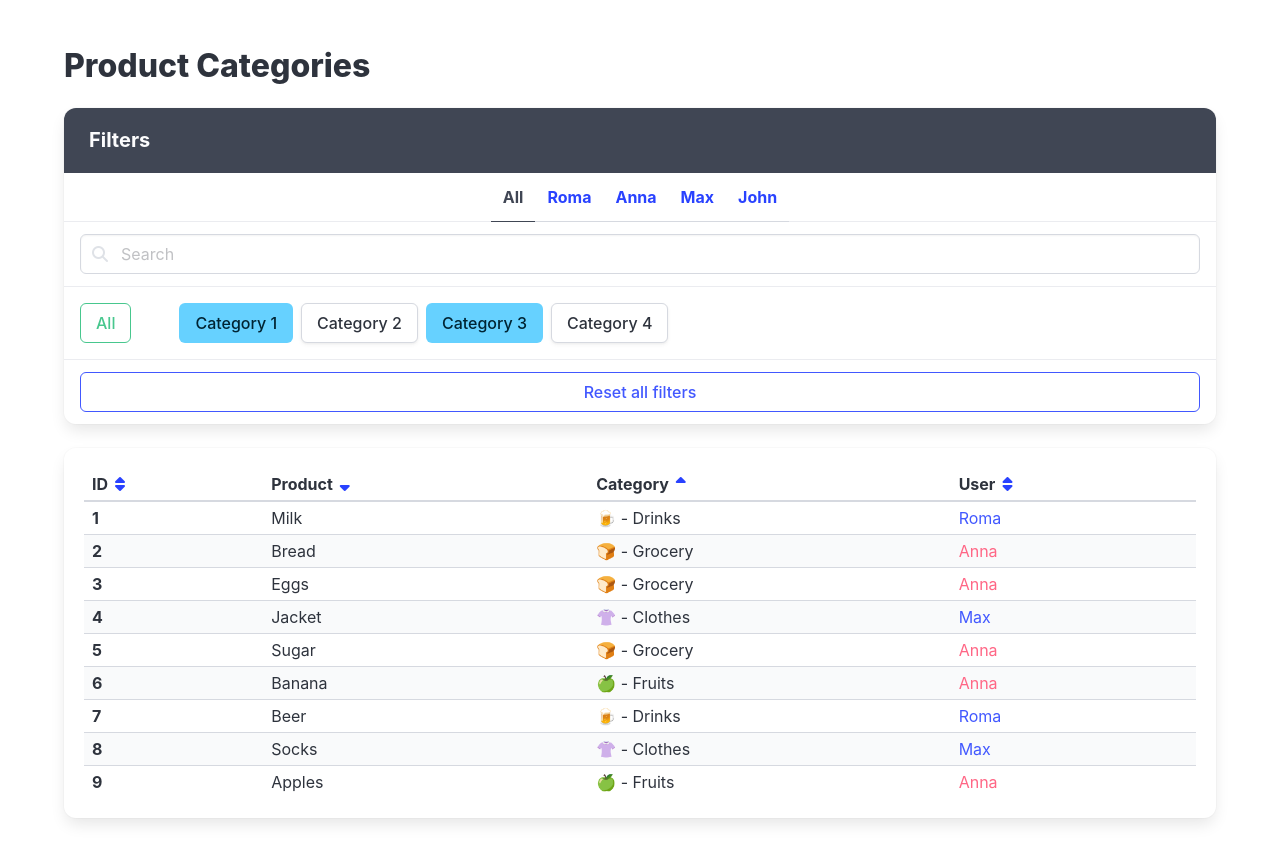
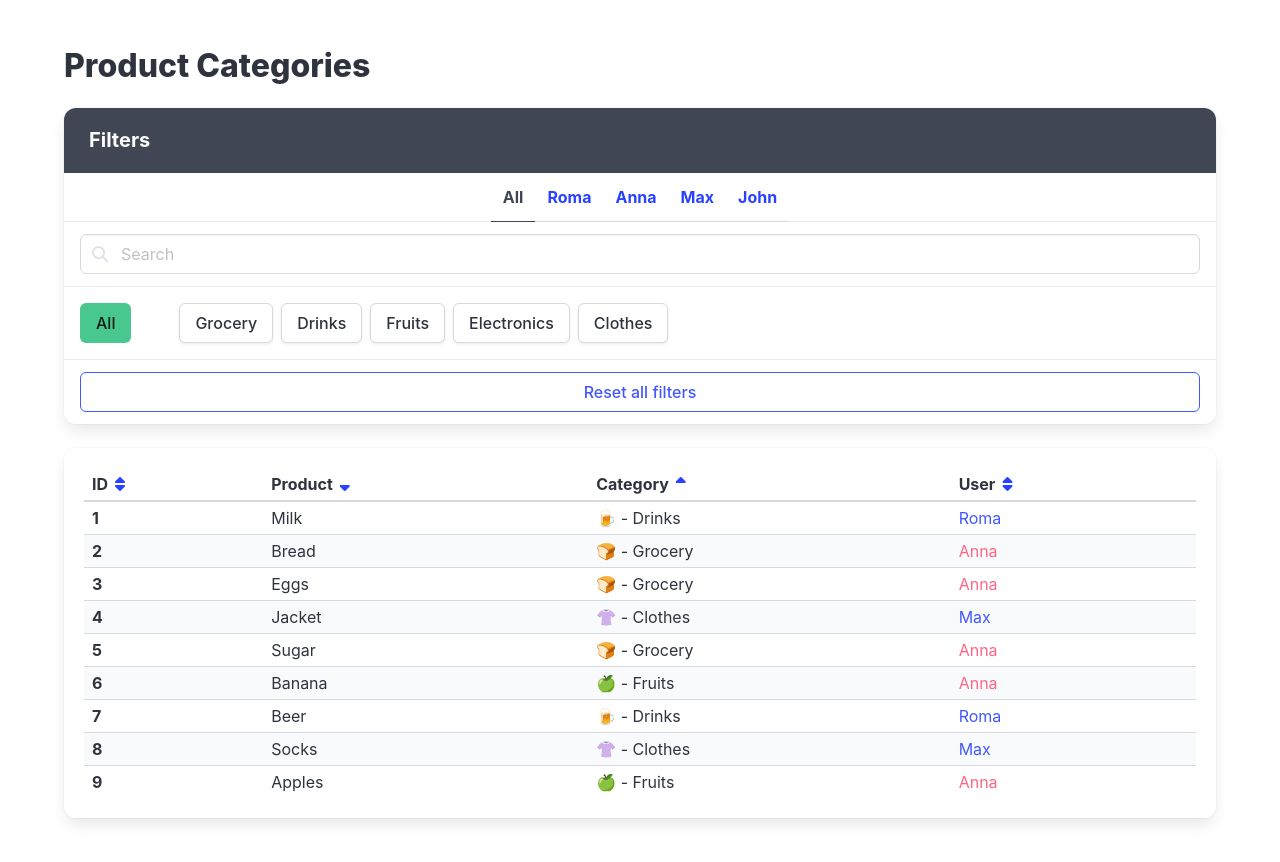
Before and after one commit to AchekcSs/fs_jul_26_react_product-categories-practice-yakimov, a React (Vite) app: page / in a window 1280 px wide. Shown: the top 862 px of the page. Built offline with nearby package versions, Linux system fonts and the light colour scheme.

Commit message:
feat: allow to select several categories

```diff
--- a/src/App.jsx
+++ b/src/App.jsx
@@ -1,9 +1,10 @@
 /* eslint-disable jsx-a11y/accessible-emoji */
+import { useState } from 'react';
+
 import cn from 'classnames';
 
 import './App.scss';
 
-import { useState } from 'react';
 import usersFromServer from './api/users';
 import categoriesFromServer from './api/categories';
 import productsFromServer from './api/products';
@@ -27,6 +28,7 @@ const products = productsFromServer.map(product => {
 export const App = () => {
   const [selectedUser, setSelectedUser] = useState(null);
   const [query, setQuery] = useState('');
+  const [selectedCategories, setSelectedCategories] = useState([]);
 
   const handleUserClick = user => setSelectedUser(user);
 
@@ -37,6 +39,24 @@ export const App = () => {
   const handleResetClick = () => {
     setSelectedUser(null);
     setQuery('');
+    setSelectedCategories([]);
+  };
+
+  const handleCategoryFilterClick = category => {
+    setSelectedCategories(prev => {
+      const currentSelectedCategories = [...prev];
+
+      if (!currentSelectedCategories.includes(category)) {
+        currentSelectedCategories.push(category);
+      } else {
+        currentSelectedCategories.splice(
+          currentSelectedCategories.indexOf(category),
+          1,
+        );
+      }
+
+      return currentSelectedCategories;
+    });
   };
 
   const getVisibleProducts = (incomeProducts, inputQuery) => {
@@ -55,6 +75,20 @@ export const App = () => {
 
         return processedName.includes(processedQuery);
       });
+    }
+
+    if (selectedCategories.length !== 0) {
+      const productsByCategories = [];
+
+      selectedCategories.forEach(({ title }) => {
+        productsByCategories.push(
+          ...currentProducts.filter(
+            product => product.category.title === title,
+          ),
+        );
+      });
+
+      return productsByCategories.sort((a, b) => a.id - b.id);
     }
 
     return currentProducts;
@@ -130,33 +164,33 @@ export const App = () => {
               <a
                 href="#/"
                 data-cy="AllCategories"
-                className="button is-success mr-6 is-outlined"
+                className={cn('button', 'is-success', 'mr-6', {
+                  'is-outlined': selectedCategories.length !== 0,
+                })}
+                onClick={() => setSelectedCategories([])}
               >
                 All
               </a>
 
-              <a
-                data-cy="Category"
-                className="button mr-2 my-1 is-info"
-                href="#/"
-              >
-                Category 1
-              </a>
+              {categoriesFromServer.map(category => {
+                const isSelected = selectedCategories.find(
+                  ({ id }) => category.id === id,
+                );
 
-              <a data-cy="Category" className="button mr-2 my-1" href="#/">
-                Category 2
-              </a>
-
-              <a
-                data-cy="Category"
-                className="button mr-2 my-1 is-info"
-                href="#/"
-              >
-                Category 3
-              </a>
-              <a data-cy="Category" className="button mr-2 my-1" href="#/">
-                Category 4
-              </a>
+                return (
+                  <a
+                    key={category.id}
+                    data-cy="Category"
+                    className={cn('button', 'mr-2', 'my-1', {
+                      'is-info': isSelected,
+                    })}
+                    href="#/"
+                    onClick={() => handleCategoryFilterClick(category)}
+                  >
+                    {category.title}
+                  </a>
+                );
+              })}
             </div>
 
             <div className="panel-block">
```
